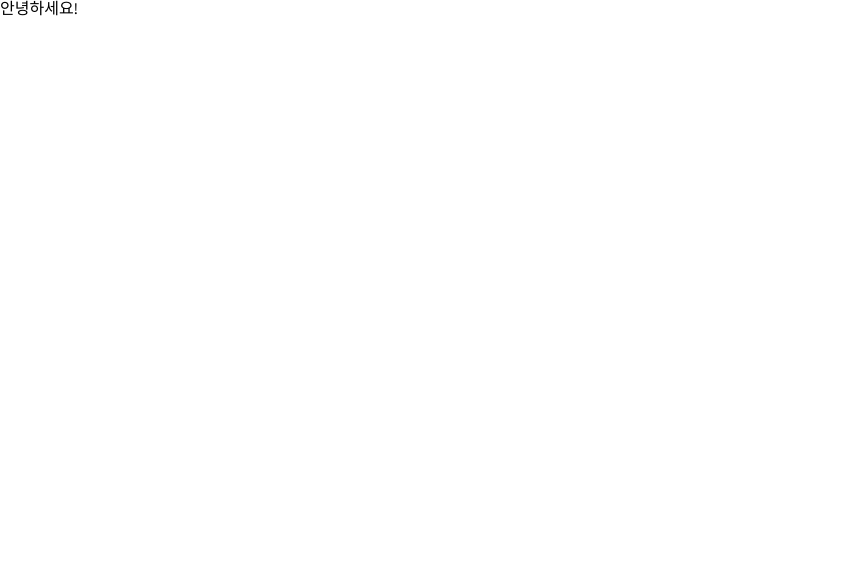
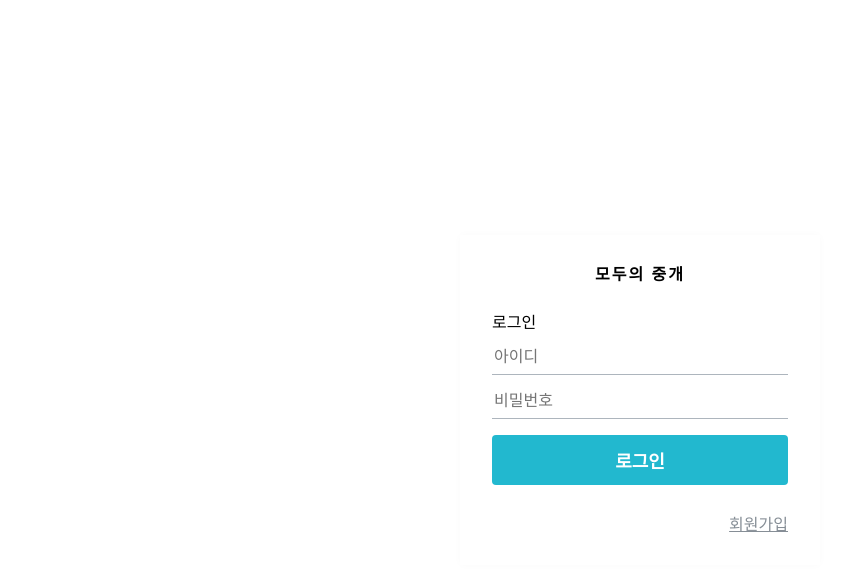
Before and after one commit to seungjae93/moodo, a React (Create React App) app: page / in a window 1280 px wide. Shown: the top 570 px of the page, without its empty margins (0-850 px from the left). Built offline with nearby package versions, Linux system fonts and the light colour scheme.

Commit message:
:art: [feat] login,signup 컴포넌트 구조 개선

```diff
--- a/src/App.tsx
+++ b/src/App.tsx
@@ -1,11 +1,11 @@
 import React from "react";
 import GlobalStyles from "./styles/GlobalStyles";
-
+import Router from "./shared/Router";
 function App() {
   return (
     <>
       <GlobalStyles />
-      <span>안녕하세요!</span>
+      <Router />
     </>
   );
 }
--- /dev/null
+++ b/src/components/auth/AuthForm.tsx
@@ -0,0 +1,81 @@
+import styled from "styled-components";
+import { Link } from "react-router-dom";
+import palette from "../../libs/styles/palette";
+import Button from "../common/Button/Button";
+
+const textMap = {
+  login: "로그인",
+  signup: "회원가입",
+};
+interface AuthFormProps {
+  type: "login" | "signup";
+  [key: string]: any;
+}
+function AuthForm({ type }: AuthFormProps) {
+  const text = textMap[type];
+  return (
+    <AuthFormWrapper>
+      <h3>로그인</h3>
+      <form>
+        <StyledInput
+          autoComplete="username"
+          name="username"
+          placeholder="아이디"
+        />
+        <StyledInput
+          autoComplete="new-password"
+          name="password"
+          placeholder="비밀번호"
+          type="password"
+        />
+        <ButtonWithMarginTop cyan fullWidth>
+          로그인
+        </ButtonWithMarginTop>
+      </form>
+      <Footer>
+        <Link to="/signup">회원가입</Link>
+      </Footer>
+    </AuthFormWrapper>
+  );
+}
+
+export default AuthForm;
+
+const AuthFormWrapper = styled.div`
+  h3 {
+    margin: 0;
+    color: ${palette.gray[8]};
+    margin-bottom: 1rem;
+  }
+`;
+const StyledInput = styled.input`
+  font-size: 1rem;
+  border: none;
+  border-bottom: 1px solid ${palette.gray[5]};
+  padding-bottom: 0.5rem;
+  outline: none;
+  width: 100%;
+  &:focus {
+    color: $oc-teal-7;
+    border-bottom: 1px solid ${palette.gray[7]};
+  }
+  & + & {
+    margin-top: 1rem;
+  }
+`;
+
+const Footer = styled.div`
+  margin-top: 2rem;
+  text-align: right;
+  a {
+    color: ${palette.gray[6]};
+    text-decoration: underline;
+    &:hover {
+      color: ${palette.gray[9]};
+    }
+  }
+`;
+
+const ButtonWithMarginTop = styled(Button)`
+  margin-top: 1rem;
+`;
--- /dev/null
+++ b/src/components/auth/AuthTemplate.tsx
@@ -0,0 +1,48 @@
+import styled from "styled-components";
+import { Link } from "react-router-dom";
+
+interface AuthFormProps {
+  [key: string]: any;
+}
+
+function AuthForm({ children }: AuthFormProps) {
+  return (
+    <AuthTemplateWrapper>
+      <WhiteBox>
+        <div className="logo-area">
+          <Link to="/">모두의 중개</Link>
+        </div>
+        {children}
+      </WhiteBox>
+    </AuthTemplateWrapper>
+  );
+}
+
+export default AuthForm;
+
+const AuthTemplateWrapper = styled.div`
+  position: absolute;
+  left: 0;
+  top: 0;
+  bottom: 0;
+  right: 0;
+  display: flex;
+  flex-direction: column;
+  justify-content: center;
+  align-items: center;
+`;
+
+const WhiteBox = styled.div`
+  .logo-area {
+    display: block;
+    padding-bottom: 2rem;
+    text-align: center;
+    font-weight: bold;
+    letter-spacing: 2px;
+  }
+  box-shadow: 0 0 8px rgba(0, 0, 0, 0.025);
+  padding: 2rem;
+  width: 360px;
+  background: white;
+  border-radius: 2px;
+`;
--- /dev/null
+++ b/src/components/common/Button/Button.tsx
@@ -0,0 +1,44 @@
+import styled, { css } from "styled-components";
+import palette from "../../../libs/styles/palette";
+
+interface ButtonProps {
+  fullWidth?: string;
+  cyan?: string;
+  [key: string]: any;
+}
+
+const StyledButton = styled.button`
+  border: none;
+  border-radius: 4px;
+  font-size: 1rem;
+  font-weight: bold;
+  padding: 0.25rem 1rem;
+  color: white;
+  outline: none;
+  cursor: pointer;
+
+  background: ${palette.gray[8]};
+  &:hover {
+    background: ${palette.gray[6]};
+  }
+
+  ${(props: ButtonProps) =>
+    props.fullWidth &&
+    css`
+      padding-top: 0.75rem;
+      padding-bottom: 0.75rem;
+      width: 100%;
+      font-size: 1.125rem;
+    `}
+  ${(props: ButtonProps) =>
+    props.cyan &&
+    css`
+      background: ${palette.cyan[5]};
+      &:hover {
+        background: ${palette.cyan[4]};
+      }
+    `}
+`;
+
+const Button = (props: ButtonProps) => <StyledButton {...props} />;
+export default Button;
--- /dev/null
+++ b/src/libs/styles/palette.ts
@@ -0,0 +1,28 @@
+const palette = {
+  gray: [
+    "#f8f9fa",
+    "#f1f3f5",
+    "#e9ecef",
+    "#dee2e6",
+    "#ced4da",
+    "#adb5bd",
+    "#868e96",
+    "#495057",
+    "#34340",
+    "#212529",
+  ],
+  cyan: [
+    "#e3fafc",
+    "#c5f6fa",
+    "#99e9f2",
+    "#66d9e8",
+    "#3bc9db",
+    "#22b8cf",
+    "#15aabf",
+    "#1098ad",
+    "#0c8599",
+    "#0b7285",
+  ],
+};
+
+export default palette;
--- /dev/null
+++ b/src/libs/useMutation.tsx
@@ -0,0 +1,5 @@
+import React from "react";
+
+export default function useMutation() {
+  return <div></div>;
+}
--- a/src/pages/Login.tsx
+++ b/src/pages/Login.tsx
@@ -1,7 +1,12 @@
-import React from "react";
+import AuthForm from "../components/auth/AuthForm";
+import AuthTemplate from "../components/auth/AuthTemplate";
 
 function Login() {
-  return <div>Login</div>;
+  return (
+    <AuthTemplate>
+      <AuthForm type="login" />
+    </AuthTemplate>
+  );
 }
 
 export default Login;
--- a/src/pages/Signup.tsx
+++ b/src/pages/Signup.tsx
@@ -1,7 +1,11 @@
-import React from "react";
+import AuthTemplate from "../components/auth/AuthTemplate";
+import AuthForm from "../components/auth/AuthForm";
 
-function Signup() {
-  return <div>Signup</div>;
+function SignUp() {
+  return (
+    <AuthTemplate>
+      <AuthForm type="signup" />
+    </AuthTemplate>
+  );
 }
-
-export default Signup;
+export default SignUp;
--- a/src/shared/Router.tsx
+++ b/src/shared/Router.tsx
@@ -1,10 +1,15 @@
 import React from "react";
 import { BrowserRouter, Route, Routes } from "react-router-dom";
+import Login from "../pages/Login";
+import SignUp from "../pages/SignUp";
 
 function Router() {
   return (
     <BrowserRouter>
-      <Route></Route>
+      <Routes>
+        <Route path="/" element={<Login />} />
+        <Route path="/signup" element={<SignUp />} />
+      </Routes>
     </BrowserRouter>
   );
 }
```
Also changed, not shown: src/components/common/Header/Header.tsx (added, +9 -0 lines), src/components/common/Input.tsx (added, +60 -0 lines).
